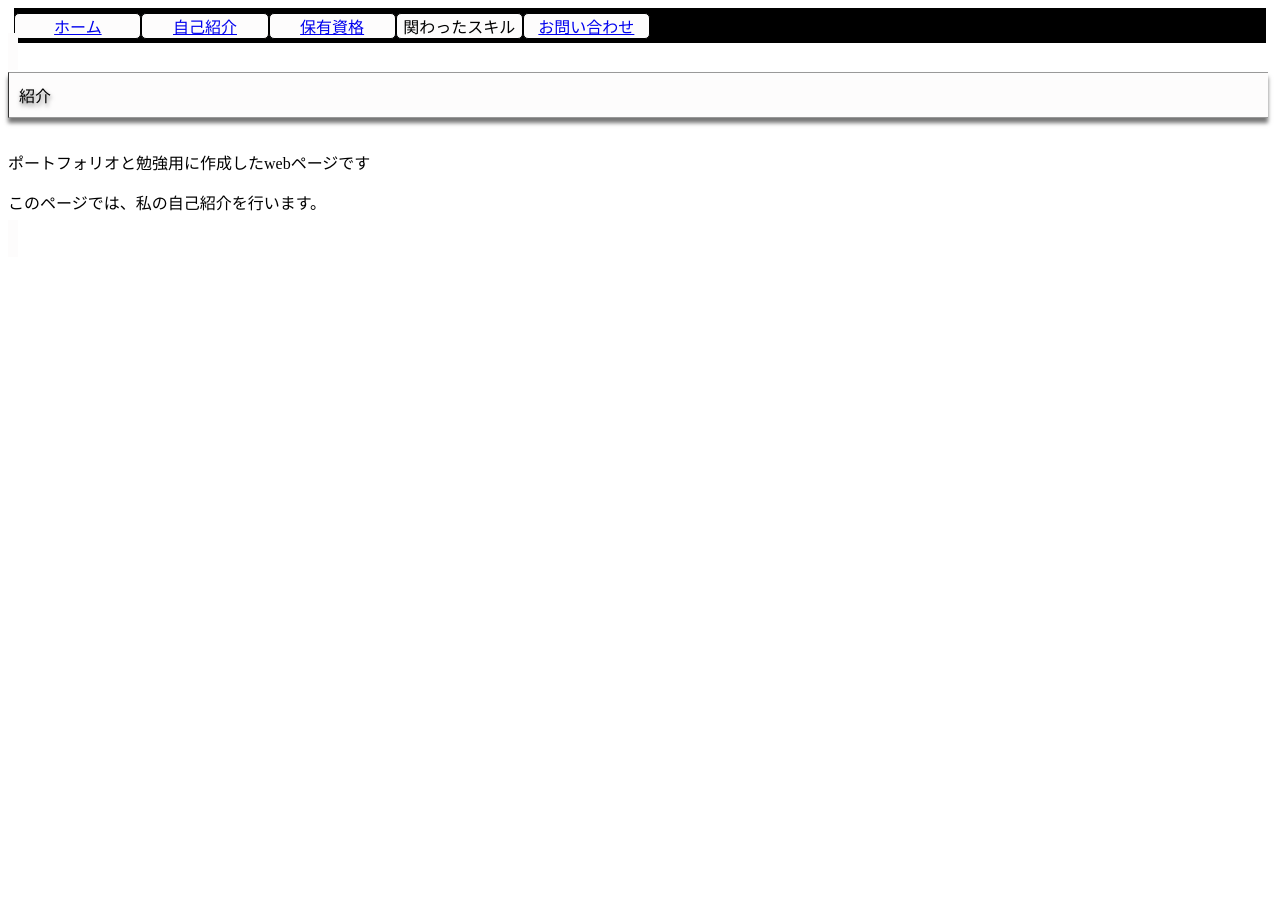
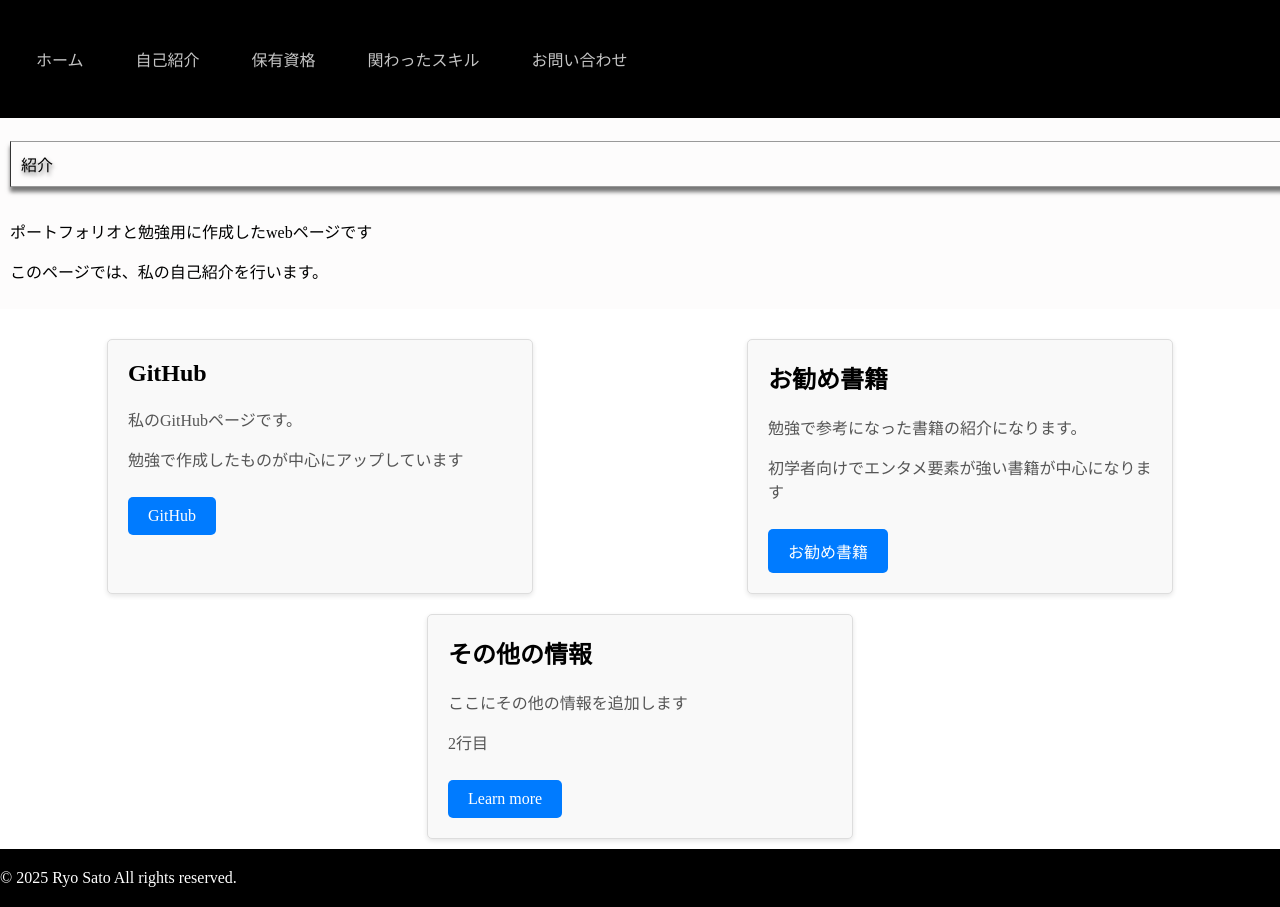
Before and after one commit to ryo-sato0619/AboutMe_JS, a plain HTML site: page index.html in a window 1280 px wide. Before the commit the page ends 800 px from the top, so only its background shows below. Drawn offline with Linux system fonts and the light colour scheme.

Commit message:
indexページとaboutページの追加加筆

```diff
--- /dev/null
+++ b/CSS/style_about.css
@@ -0,0 +1,112 @@
+header {
+    width:100%;
+    background-color: #000;
+    padding: 10px 0;
+}
+
+
+nav {
+    max-width: 100%;
+    margin: 0 auto;
+}
+
+.menu {
+    display: flex;
+    justify-content: flex-start;
+    align-items: center;
+    background-color: #000;
+    padding: 10px;
+    border: 2px;
+    border-radius: 5px;
+}
+
+.menu li {
+    list-style: none;
+    margin: 0 5px;
+}
+
+.menu li a {
+    display: block;
+    color: #e2e2e2de;
+    text-decoration: none;
+    padding: 10px 20px;
+    background-color: #000;
+    border: 1px sokid #000;
+    border-radius: 5px;
+}
+
+.menu li a:hover {
+    background-color: #365fbb;
+}
+
+.about-table {
+    width: 900px;
+    height: auto;
+    border-collapse: collapse;
+    border-top: solid 2px #666;
+    border-bottom: solid 2px #666;
+    margin-left: 50px;
+    margin-top:50px;
+}
+
+.about-th {
+    width: 160px;
+    color: #fff;
+    background-color: #666;
+    border-bottom: solid 1px #eee;
+    border-top: solid 1px #eee;
+    padding-top: 20px;
+    padding-bottom: 20px;
+    padding-left: 15px;
+    padding-right: 15px;
+    text-align: left;
+    font-weight: normal;
+}
+
+.about-td {
+    width: 760px;
+    border-bottom: solid 1px #333;
+    border-top: solid 1px #333;
+    border-left: solid 1px #333;
+    border-right: solid 1px #333;
+    padding-top: 15px;
+    padding-bottom: 15px;
+    padding-left: 15px;
+    padding-right: 15px;
+}
+
+  footer {
+    background-color: #000;
+    color: #fff;
+    padding: 20px 0;
+    text-align: start;
+    position: absolute;
+    bottom: 0;
+    width: 100%;
+  }
+
+  .footer-container {
+    max-width: 100%;
+    margin: 0 auto;
+  }
+
+  .footer-container p {
+    margin: 0;
+  }
+
+  /* メディアクエリ */
+  @media (max-width: 768px) {
+    .main {
+      padding: 5px;
+    }
+    .title {
+        font-size: 1.2em;
+    }
+    .footer-menu {
+        flex-direction: cokumn;
+        align-items: center;
+    }
+    .footer-munu li {
+        margin: 5px 0;
+    }
+  }
--- a/CSS/style_home.css
+++ b/CSS/style_home.css
@@ -1,36 +1,53 @@
-li {
-    list-style: none;
+html, body {
+  height:100%;
+  margin: 0;
+  padding: 0;
+}
+
+.wrapper {
+  min-height: 100%;
+  display: flex;
+  flex-direction: column;
+}
+
+header {
+    width:100%;
+    background-color: #000;
+    padding: 10px 0;
+}
+
+nav {
+    max-width: 100%;
+    margin: 0 auto;
 }
 
 .menu {
-    height:25px;
-    width:99%;
-    background-color:#000;
-    padding:5px 0px 5px 0px;
-    margin-top:0;
-    margin-bottom:0;
-    margin-left:auto;
-    margin-right:auto;
-    list-style-type:none;
+    display: flex;
+    justify-content: flex-start;
+    align-items: center;
+    background-color: #000;
+    padding: 10px;
+    border: 2px;
+    border-radius: 5px;
 }
 
 .menu li {
-    width:10%;
-    float:left;
-    padding:0;
-    margin:0;
-    text-align:center;
-    background-color:#fdfcfc;
-    border:1px solid #000;
-    border-radius:3px 3px 5px 5px;
-    border-bottom-left-radius:5px;
-    -webkit-border-bottom-left-radius:5px;
-    border-bottom-right-radius:5px;
-    -webkit-border-bottom-right-radius:5px;
-    border-top-left-radius:5px;
-    -webkit-border-top-left-radius:5px;
-    border-top-right-radius:5px;
-    -webkit-border-top-right-radius:5px;
+    list-style: none;
+    margin: 0 5px;
+}
+
+.menu li a {
+    display: block;
+    color: #e2e2e2de;
+    text-decoration: none;
+    padding: 10px 20px;
+    background-color: #000;
+    border: 1px solid #000;
+    border-radius: 5px;
+}
+
+.menu li a:hover {
+    background-color: #365fbb;
 }
 
 .main {
@@ -43,6 +60,7 @@ li {
     margin-left:auto;
     margin-right:auto;
     list-style-type:none;
+    flex: 1;
 }
 
 .title {
@@ -63,3 +81,81 @@ li {
 .bottom_space {
     margin-bottom: 2em;
   }
+
+  .row {
+    display: flex;
+    justify-content: space-around;
+    flex-wrap: wrap;
+    margin-top: 20px;
+  }
+
+  .section {
+    background-color: #f9f9f9;
+    padding: 20px;
+    margin: 10px;
+    border: 1px solid #ddd;
+    border-radius: 5px;
+    width: 30%;
+    box-shadow: 0 2px 5px rgba(0, 0, 0, 0.1);
+    text-align: left;
+  }
+
+  .section h2 {
+    margin-top: 0;
+    font-size: 1.5em;
+  }
+
+  .section p {
+    font-size: 1em;
+    color: #555;
+  }
+
+  .btn {
+    display: inline-block;
+    margin-top: 10px;
+    padding: 10px 20px;
+    color: #fff;
+    background-color: #007bff;
+    border: none;
+    border-radius: 5px;
+    text-decoration: none;
+    font-size: 1em;
+  }
+
+  .btn:hover {
+    background-color: #0056b3;
+  }
+
+  footer {
+    background-color: #000;
+    color: #fff;
+    padding: 20px 0;
+    text-align: start;
+    width: 100%;
+  }
+
+  .footer-container {
+    max-width: 100%;
+    margin: 0 auto;
+  }
+
+  .footer-container p {
+    margin: 0;
+  }
+
+  /* メディアクエリ */
+  @media (max-width: 768px) {
+    .main {
+      padding: 5px;
+    }
+    .title {
+        font-size: 1.2em;
+    }
+    .footer-menu {
+        flex-direction: column;
+        align-items: center;
+    }
+    .footer-menu li {
+        margin: 5px 0;
+    }
+  }
--- a/index.html
+++ b/index.html
@@ -7,7 +7,7 @@
         <link rel="stylesheet" type="text/css" href="./CSS/style_home.css">
     </head>
     <!--ヘッダー-->
-    <hearder>
+    <header>
         <nav>
             <ul class="menu">
                 <li class="menu_li">
@@ -17,28 +17,54 @@
                     <a href="./HTML/about.html">自己紹介</a>
                 </li>
                 <li class="menu_li">
-                    <a href="./HTML/Certification.html">保有資格</a>
+                    <a href="./HTML/certification.html">保有資格</a>
                 </li>
                 <li class="menu_li">
-                    <hsl(0, 20%, 99%)"./HTML/skil.html">関わったスキル</hsl>
+                    <a href="./HTML/skil.html">関わったスキル</a>
                 </li>
                 <li class="menu_li">
                     <a href="./HTML/contact.html">お問い合わせ</a>
                 </li>
             </ul>
         </nav>
-    </hearder>
+    </header>
     <!--メイン-->
     <main>
-        <selection class="main">
+        <section class="main">
             <h1 class ="title">紹介</h1>
             <p class="bottom_space"></p>
             <p class="lead">ポートフォリオと勉強用に作成したwebページです</p>
             <p>このページでは、私の自己紹介を行います。</p>
-        </selection>
+        </section>
 
         <div class="row">
+            <div class="section">
+                <h2>GitHub</h2>
+                <p>私のGitHubページです。</p>
+                <p>勉強で作成したものが中心にアップしています</p>
+                <a class="btn" href="https://github.com/ryo-sato0619">GitHub</a>
+            </div>
 
+            <div class="section">
+                <h2>お勧め書籍</h2>
+                <p>勉強で参考になった書籍の紹介になります。</p>
+                <p>初学者向けでエンタメ要素が強い書籍が中心になります</p>
+                <a class="btn" href="https://mybooksinfo.netlify.app/">お勧め書籍</a>
+            </div>
+
+            <div class="section">
+                <h2>その他の情報</h2>
+                <p>ここにその他の情報を追加します</p>
+                <p>2行目</p>
+                <a class="btn" href="">Learn more</a>
+            </div>
         </div>
     </main>
+
+    <!--フッター-->
+    <footer>
+        <div class="footer-container">
+            <p>© 2025 Ryo Sato All rights reserved.</p>
+        </div>
+    </footer>
 </html>
```
Also changed, not shown: HTML/about.html (added, +64 -0 lines), HTML/certification.html (added), HTML/contact.html (added), HTML/skil.html (added).
